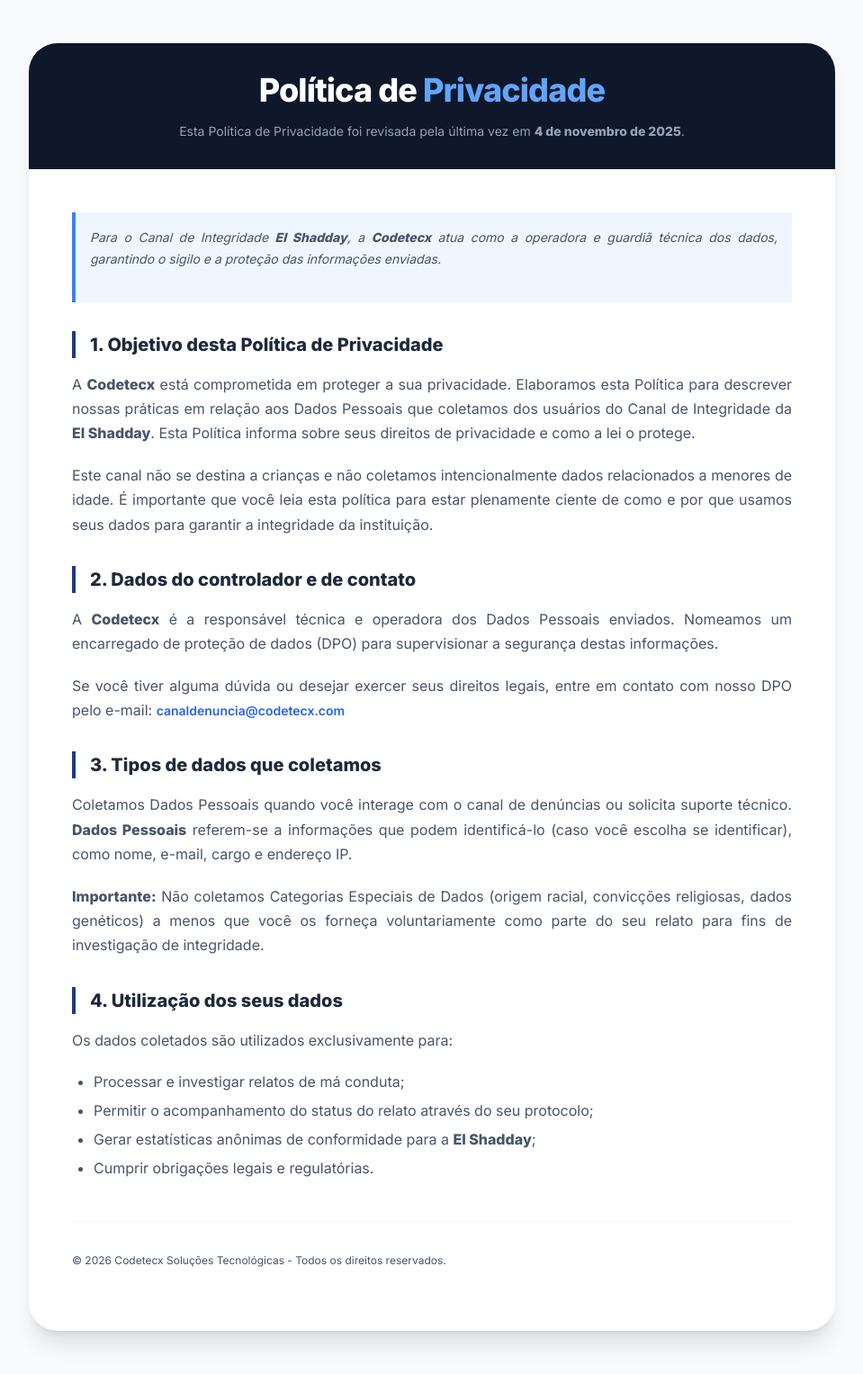
After one commit to suportecodetecx/sistema-escolas-template, a Flask app: page /politica-privacidade in a window 1280 px wide. The commit adds this page. Shown: the whole page at 90% size, without its empty margins (160-1119 px from the left). Run offline with Flask 3, Linux system fonts and the light colour scheme; some libraries are stand-ins or nearby versions.

Commit message:
feat: adicionada pagina de politica de privacidade

```diff
--- a/app.py
+++ b/app.py
@@ -72,6 +72,12 @@ def home():
     if not verificar_licenca(): return HTML_BLOQUEIO, 403
     ultimo_visto = request.cookies.get('ultimo_protocolo', 'Nenhum')
     return render_template('denuncia.html', ultimo=ultimo_visto)
+
+# --- ADICIONE ESTAS LINHAS AQUI ---
+@app.route('/politica-privacidade')
+def politica():
+    return render_template('politica-privacidade.html')
+# ----------------------------------
 
 @app.route('/consultar/<prot>')
 def consultar(prot):
--- /dev/null
+++ b/templates/politica-privacidade.html
@@ -0,0 +1,80 @@
+<!DOCTYPE html>
+<html lang="pt-br">
+<head>
+    <meta charset="UTF-8">
+    <meta name="viewport" content="width=device-width, initial-scale=1.0">
+    <title>Política de Privacidade - Codetecx & El Shadday</title>
+    <script src="https://cdn.tailwindcss.com"></script>
+    <link href="https://fonts.googleapis.com/css2?family=Inter:wght@300;400;600;800&display=swap" rel="stylesheet">
+    <style>
+        body { font-family: 'Inter', sans-serif; }
+        .prose h2 { color: #1e293b; font-weight: 700; margin-top: 2rem; margin-bottom: 1rem; font-size: 1.25rem; border-left: 4px solid #1e3a8a; padding-left: 1rem; }
+        .prose p { color: #475569; line-height: 1.7; margin-bottom: 1.25rem; text-align: justify; }
+    </style>
+</head>
+<body class="bg-slate-50 p-6 md:p-12">
+
+    <div class="max-w-4xl mx-auto bg-white shadow-xl rounded-[2rem] overflow-hidden">
+        <div class="bg-slate-900 p-8 text-center">
+            <h1 class="text-3xl md:text-4xl font-extrabold text-white tracking-tight">
+                Política de <span class="text-blue-400">Privacidade</span>
+            </h1>
+            <p class="text-slate-400 mt-4 text-sm">
+                Esta Política de Privacidade foi revisada pela última vez em <strong>4 de novembro de 2025</strong>.
+            </p>
+        </div>
+
+        <div class="p-8 md:p-12 prose">
+
+            <div class="bg-blue-50 border-l-4 border-blue-500 p-4 mb-8">
+                <p class="text-sm text-blue-800 m-0 italic">
+                    Para o Canal de Integridade <strong>El Shadday</strong>, a <strong>Codetecx</strong> atua como a operadora e guardiã técnica dos dados, garantindo o sigilo e a proteção das informações enviadas.
+                </p>
+            </div>
+
+            <h2>1. Objetivo desta Política de Privacidade</h2>
+            <p>
+                A <strong>Codetecx</strong> está comprometida em proteger a sua privacidade. Elaboramos esta Política para descrever nossas práticas em relação aos Dados Pessoais que coletamos dos usuários do Canal de Integridade da <strong>El Shadday</strong>. Esta Política informa sobre seus direitos de privacidade e como a lei o protege.
+            </p>
+            <p>
+                Este canal não se destina a crianças e não coletamos intencionalmente dados relacionados a menores de idade. É importante que você leia esta política para estar plenamente ciente de como e por que usamos seus dados para garantir a integridade da instituição.
+            </p>
+
+            <h2>2. Dados do controlador e de contato</h2>
+            <p>
+                A <strong>Codetecx</strong> é a responsável técnica e operadora dos Dados Pessoais enviados. Nomeamos um encarregado de proteção de dados (DPO) para supervisionar a segurança destas informações.
+            </p>
+            <p>
+                Se você tiver alguma dúvida ou desejar exercer seus direitos legais, entre em contato com nosso DPO pelo e-mail: <span class="text-blue-600 font-semibold text-sm">canaldenuncia@codetecx.com</span>
+            </p>
+
+            <h2>3. Tipos de dados que coletamos</h2>
+            <p>
+                Coletamos Dados Pessoais quando você interage com o canal de denúncias ou solicita suporte técnico.
+                <strong>Dados Pessoais</strong> referem-se a informações que podem identificá-lo (caso você escolha se identificar), como nome, e-mail, cargo e endereço IP.
+            </p>
+            <p>
+                <strong>Importante:</strong> Não coletamos Categorias Especiais de Dados (origem racial, convicções religiosas, dados genéticos) a menos que você os forneça voluntariamente como parte do seu relato para fins de investigação de integridade.
+            </p>
+
+            <h2>4. Utilização dos seus dados</h2>
+            <p>
+                Os dados coletados são utilizados exclusivamente para:
+                <ul class="list-disc pl-6 text-slate-600 space-y-2 mb-4">
+                    <li>Processar e investigar relatos de má conduta;</li>
+                    <li>Permitir o acompanhamento do status do relato através do seu protocolo;</li>
+                    <li>Gerar estatísticas anônimas de conformidade para a <strong>El Shadday</strong>;</li>
+                    <li>Cumprir obrigações legais e regulatórias.</li>
+                </ul>
+            </p>
+
+            <div class="mt-12 pt-8 border-t border-slate-100 text-center">
+                <p class="text-xs text-slate-400">
+                    © 2026 Codetecx Soluções Tecnológicas - Todos os direitos reservados.
+                </p>
+            </div>
+        </div>
+    </div>
+
+</body>
+</html>
```
Also changed, not shown: templates/denuncia.html (+14 -12 lines).
